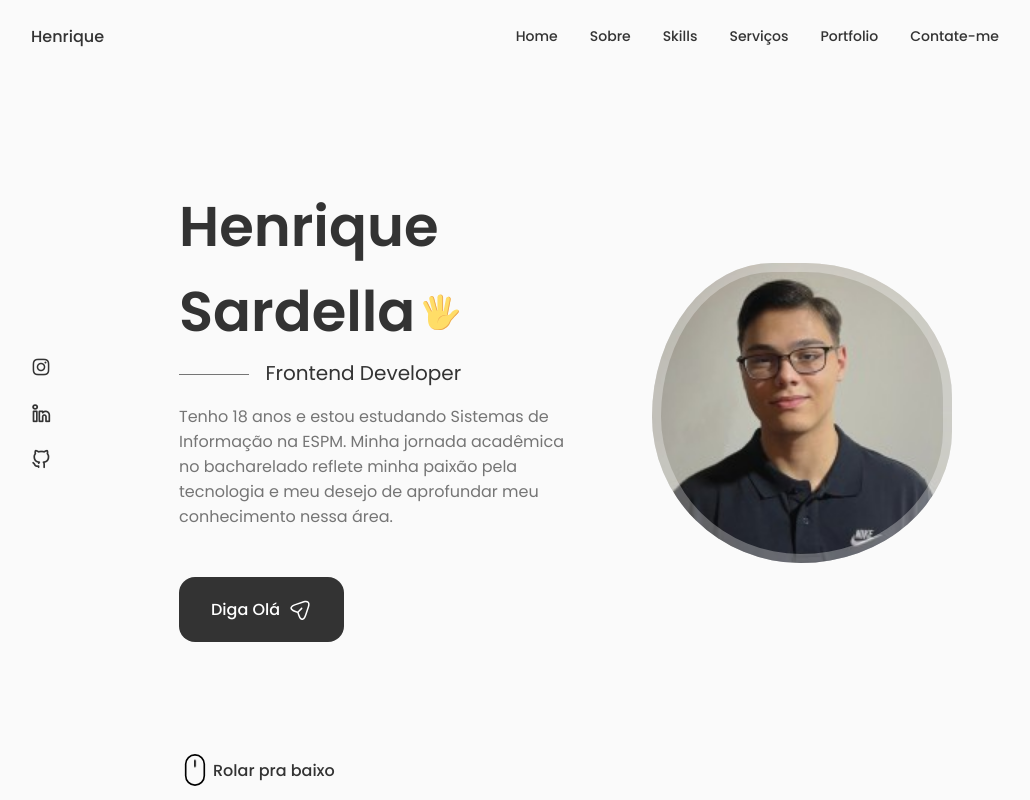
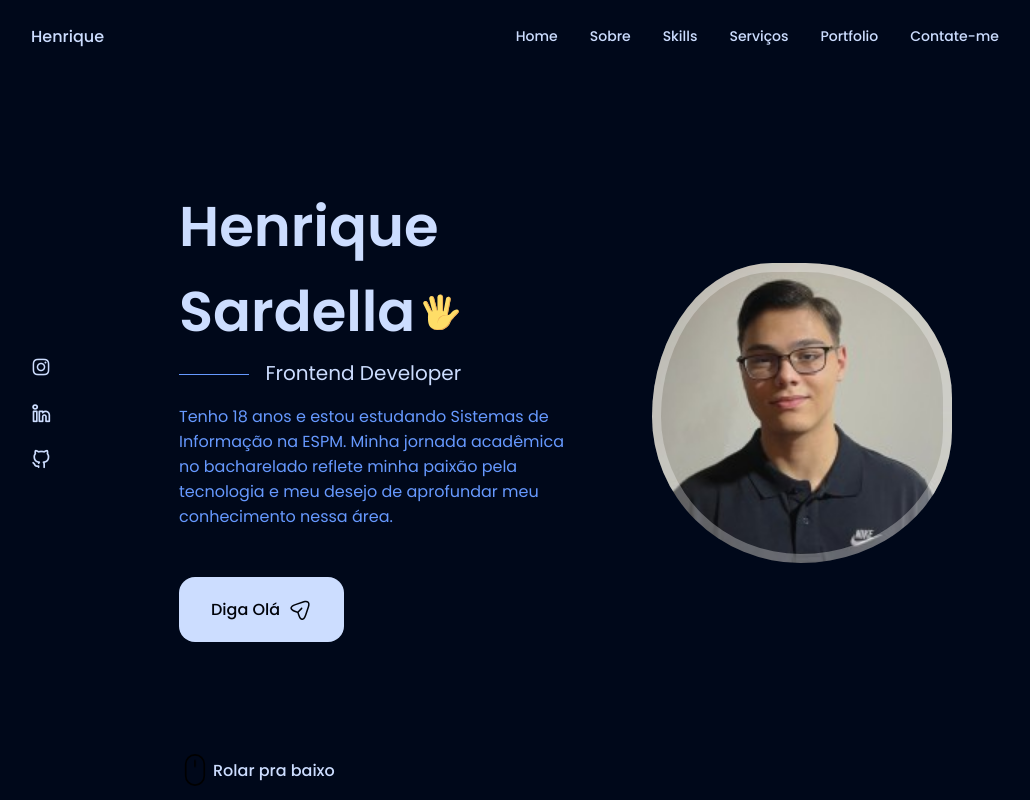
Before and after one commit to Alexxmfs/portfolio-henrique, a React (Create React App) app: page / in a window 1280 px wide. Shown: the top 800 px of the page, without its empty margins (125-1155 px from the left). Built offline with nearby package versions, Linux system fonts and the light colour scheme.

Commit message:
terminando projeto

```diff
--- a/src/App.css
+++ b/src/App.css
@@ -7,13 +7,21 @@
 
   /*========== Colors ==========*/
   /*Color mode HSL(hue, saturation, lightness)*/
-  --hue: 0;
+  /* --hue: 0;
   --sat: 0%;
   --title-color: hsl(var(--hue), var(--sat), 20%);
   --title-color-dark: hsl(var(--hue), var(--sat), 0%);
   --text-color: hsl(var(--hue), var(--sat), 46%);
   --body-color: hsl(var(--hue), var(--sat), 98%);
-  --container-color: #fff;
+  --container-color: #fff; */
+
+  --hue: 220; /* Ajustando para um tom de azul (pode variar) */
+  --sat: 100%; /* Ajustando a saturação para 100% */
+  --title-color: hsl(var(--hue), var(--sat), 90%); /* Título mais claro */
+  --title-color-dark: hsl(var(--hue), var(--sat), 100%); /* Título branco */
+  --text-color: hsl(var(--hue), var(--sat), 70%); /* Texto mais claro */
+  --body-color: hsl(var(--hue), var(--sat), 5%); /* Fundo bem escuro */
+  --container-color: hsl(var(--hue), var(--sat), 2%);
 
   /*========== Font and typography ==========*/
   --body-font: "Poppins", sans-serif;
--- a/src/components/contact/contact.css
+++ b/src/components/contact/contact.css
@@ -81,6 +81,7 @@
     width: 100%;
     height: 100%;
     border: 2px solid rgba(0, 0, 0, 0.3);
+    background-color: #000;
     color: var(--text-color);
     outline: none;
     border-radius: 0.75rem;
```
